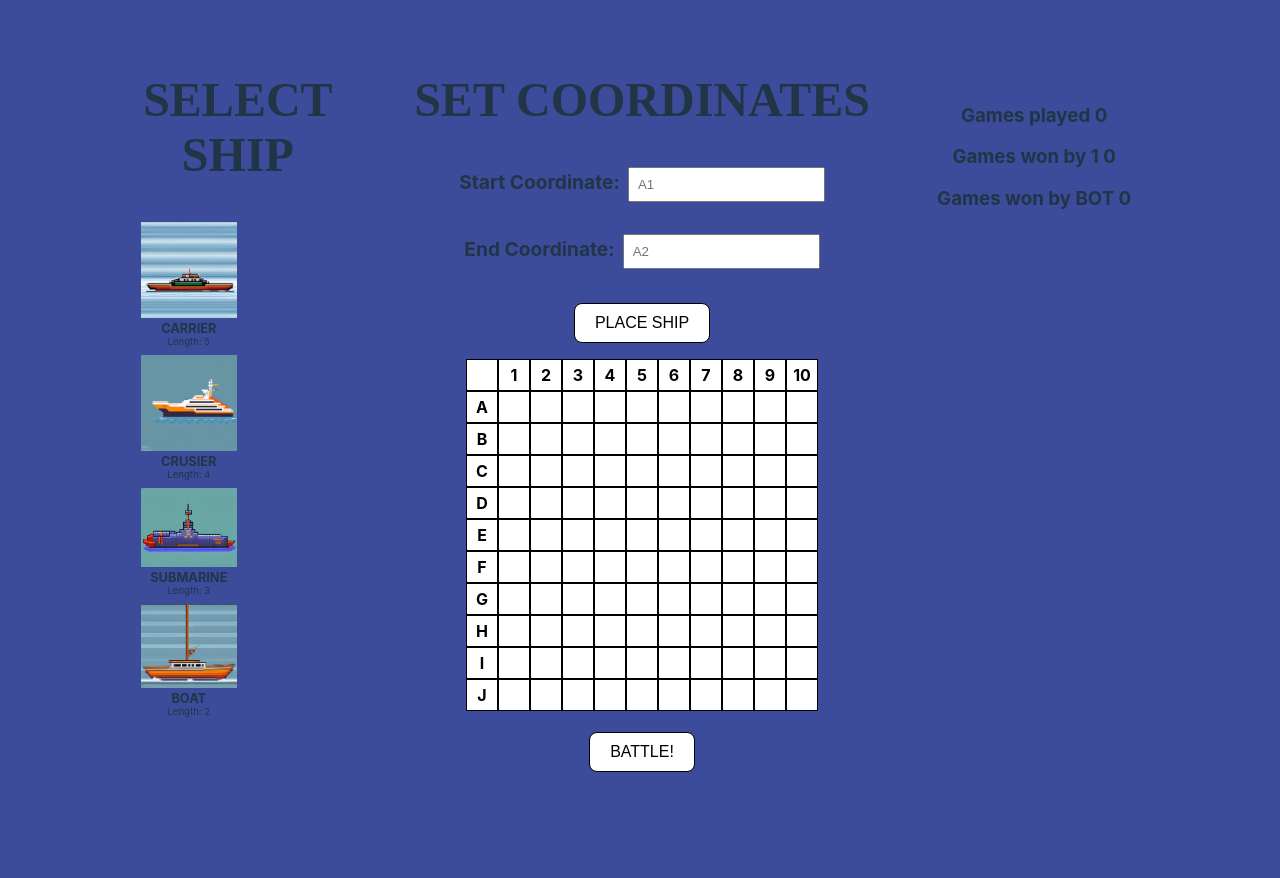
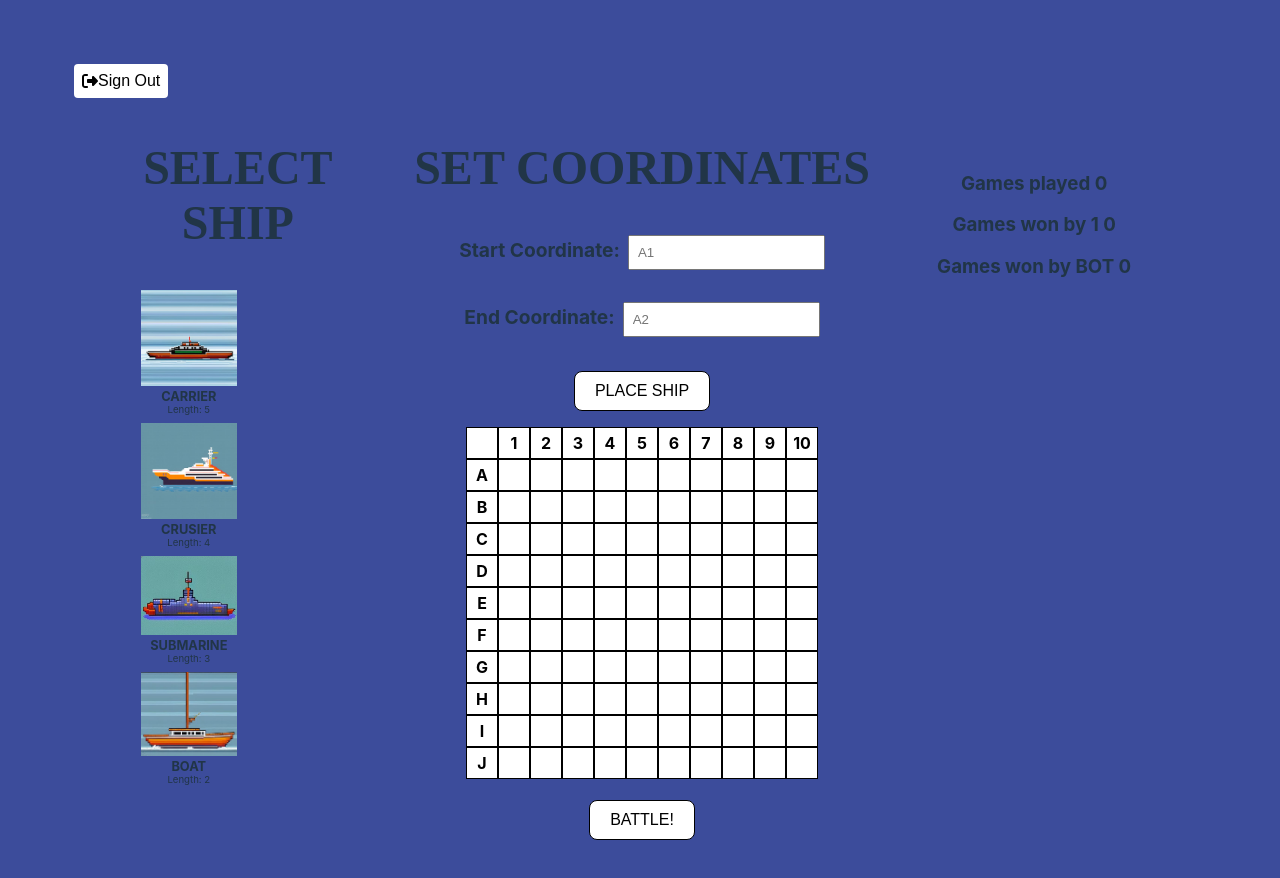
Before and after one commit to Cabezas-Juan-Manuel/-unq-ui-juanManuel-cabezas-trabajo-final, a React (Vite) app: page /gameScreen/1 in a window 1280 px wide. Shown: the top 878 px of the page. Before the commit the page ends 828 px from the top, so only its background shows below. Built offline with nearby package versions, Linux system fonts and the light colour scheme; a web font is replaced by a local one.

Commit message:
se agrega logOut, se cambian rutas

```diff
--- a/package.json
+++ b/package.json
@@ -10,6 +10,9 @@
     "preview": "vite preview"
   },
   "dependencies": {
+    "@fortawesome/fontawesome-svg-core": "^6.5.1",
+    "@fortawesome/free-solid-svg-icons": "^6.5.1",
+    "@fortawesome/react-fontawesome": "^0.2.0",
     "bootstrap": "^5.3.2",
     "react": "^18.2.0",
     "react-bootstrap": "^2.9.1",
--- a/src/Views/gameScreen/gameScreen.css
+++ b/src/Views/gameScreen/gameScreen.css
@@ -33,3 +33,18 @@
   .ship-placement-container .counter-container {
     margin-right: 20px;
   }
+
+  .sign-out-container {
+    position: relative;
+    margin-top: 2%;
+    margin-left: 2%;
+  }
+
+  .sign-out-button {
+    background-color: #fff;
+    border: none;
+    padding: 0.5rem;
+    cursor: pointer;
+    display: flex;
+    align-items: center;
+  }
--- a/src/Views/gameScreen/gameScreen.jsx
+++ b/src/Views/gameScreen/gameScreen.jsx
@@ -3,13 +3,14 @@ import { useParams } from "react-router-dom";
 import { BattleField } from "../../Objects/battlefield";
 import { Button } from "react-bootstrap";
 import "./gameScreen.css"
-import toastUtil from "../../utilities/toastUtil";
 import CombatPlayerField from "../../Components/combatPlayerFiled";
 import { Player } from "../../Objects/player";
 import PlayersInfo from "../../Components/playerInfo";
 import { useNavigate } from 'react-router-dom';
 import ShipPlacementLogic from "../../Components/shipPlacementLogic";
 import { Game } from "../../Objects/game";
+import { FontAwesomeIcon } from '@fortawesome/react-fontawesome';
+import { faSignOutAlt } from '@fortawesome/free-solid-svg-icons';
 
 function GameScreen() {
 
@@ -88,12 +89,22 @@ function GameScreen() {
 
   const navigate = useNavigate();
   const toMainMenu = () =>{
+    navigate(`/Lobby/${nickname}`);
+  }
+
+  const signOut = () =>{
     navigate(`/`);
   }
 
 
   return (
     <>
+      <div className="sign-out-container">
+        <button className="sign-out-button" onClick={signOut}>
+          <FontAwesomeIcon icon={faSignOutAlt} />
+          <span> Sign Out</span>
+        </button>
+      </div>
       {placementFase ? (
           <>
             <div className="ship-placement-container">
--- a/src/Views/lobby/lobby.jsx
+++ b/src/Views/lobby/lobby.jsx
@@ -24,6 +24,7 @@ function Lobby (){
 
 
   return (
+    <>
     <div className="game-container-wrapper">
       <div className="game-container">
         <h1 className='title-text'>GAME OPTIONS</h1>
@@ -32,6 +33,7 @@ function Lobby (){
         <button className='option-text' onClick = {handleLogOut}>LOG OUT</button>
       </div>
     </div>
+    </>
   );
 };
 
--- a/src/Views/playerVsPlayerScreen/playerVsPlayerScreen.css
+++ b/src/Views/playerVsPlayerScreen/playerVsPlayerScreen.css
@@ -1,5 +1,3 @@
-/* Agrega este CSS a tu archivo gameScreen.css o crea un nuevo archivo para este componente */
-
 .container {
     display: flex;
     justify-content: space-between;
@@ -20,7 +18,21 @@
     width: 60%;
   }
 
-  /* Estilos adicionales para alinear el h3 con ShipPlacementLogic */
   .ship-placement > h3 {
-    margin-left: 10%; /* Ajusta el margen izquierdo en porcentaje */
+    margin-left: 10%;
   }
+
+  .sign-out-container {
+    position: relative;
+    margin-top: 2%;
+    margin-left: 2%;
+  }
+
+  .sign-out-button {
+    background-color: #fff;
+    border: none;
+    padding: 0.5rem;
+    cursor: pointer;
+    display: flex;
+    align-items: center;
+  }
--- a/src/Views/playerVsPlayerScreen/playerVsPlayerScreen.jsx
+++ b/src/Views/playerVsPlayerScreen/playerVsPlayerScreen.jsx
@@ -3,13 +3,14 @@ import React, { useState, useEffect  } from "react";
 import { BattleField } from "../../Objects/battlefield";
 import { Button } from "react-bootstrap";
 import "../gameScreen/gameScreen.css"
-import "./playerVsPlayerScreen.css"
-import toastUtil from "../../utilities/toastUtil";
+import "./playerVsPlayerScreen.css";
 import CombatPlayerField from "../../Components/combatPlayerFiled";
 import { Player } from "../../Objects/player";
 import PlayersInfo from "../../Components/playerInfo";
 import { useNavigate } from 'react-router-dom';
 import ShipPlacementLogic from "../../Components/shipPlacementLogic";
+import { FontAwesomeIcon } from '@fortawesome/react-fontawesome';
+import { faSignOutAlt } from '@fortawesome/free-solid-svg-icons';
 
 function PlayerVsPlayerScreen(){
   const { nicknameFirstUser, nicknameSecondUser } = useParams();
@@ -89,13 +90,24 @@ function PlayerVsPlayerScreen(){
   };
 
   const navigate = useNavigate();
+
   const toMainMenu = () =>{
+    navigate(`/Lobby/${nicknameFirstUser}`);
+  }
+
+  const signOut = () =>{
     navigate(`/`);
   }
 
 
   return (
     <>
+    <div className="sign-out-container">
+        <button className="sign-out-button" onClick={signOut}>
+          <FontAwesomeIcon icon={faSignOutAlt} />
+          <span> Sign Out</span>
+        </button>
+      </div>
       {placementFase ? (
         <>
         <div className="container">
@@ -133,9 +145,9 @@ function PlayerVsPlayerScreen(){
           ) : (
             <>
               <h1>{playerOne.nickname.toUpperCase()}</h1>
-              <CombatPlayerField battleField={firstPlayerBattlefield} hiddenInfo={false} onCellClick={(rowIndex, columnIndex) => handleCellClick(rowIndex, columnIndex, firstPlayerBattlefield)} player={playerTurn} />
+              <CombatPlayerField battleField={firstPlayerBattlefield} hiddenInfo={true} onCellClick={(rowIndex, columnIndex) => handleCellClick(rowIndex, columnIndex, firstPlayerBattlefield)} player={playerTurn} />
               <h1>{playerTwo.nickname.toUpperCase()}</h1>
-              <CombatPlayerField battleField={secondPlayerBattlefield} hiddenInfo={false} onCellClick={(rowIndex, columnIndex) => handleCellClick(rowIndex, columnIndex, secondPlayerBattlefield)} player={playerTurn} />
+              <CombatPlayerField battleField={secondPlayerBattlefield} hiddenInfo={true} onCellClick={(rowIndex, columnIndex) => handleCellClick(rowIndex, columnIndex, secondPlayerBattlefield)} player={playerTurn} />
             </>
           )}
         </>
```
Also changed, not shown: src/Views/lobby/loby.css (line endings or trailing spaces), 1 other file (tests, documents, lock files or other folders).
